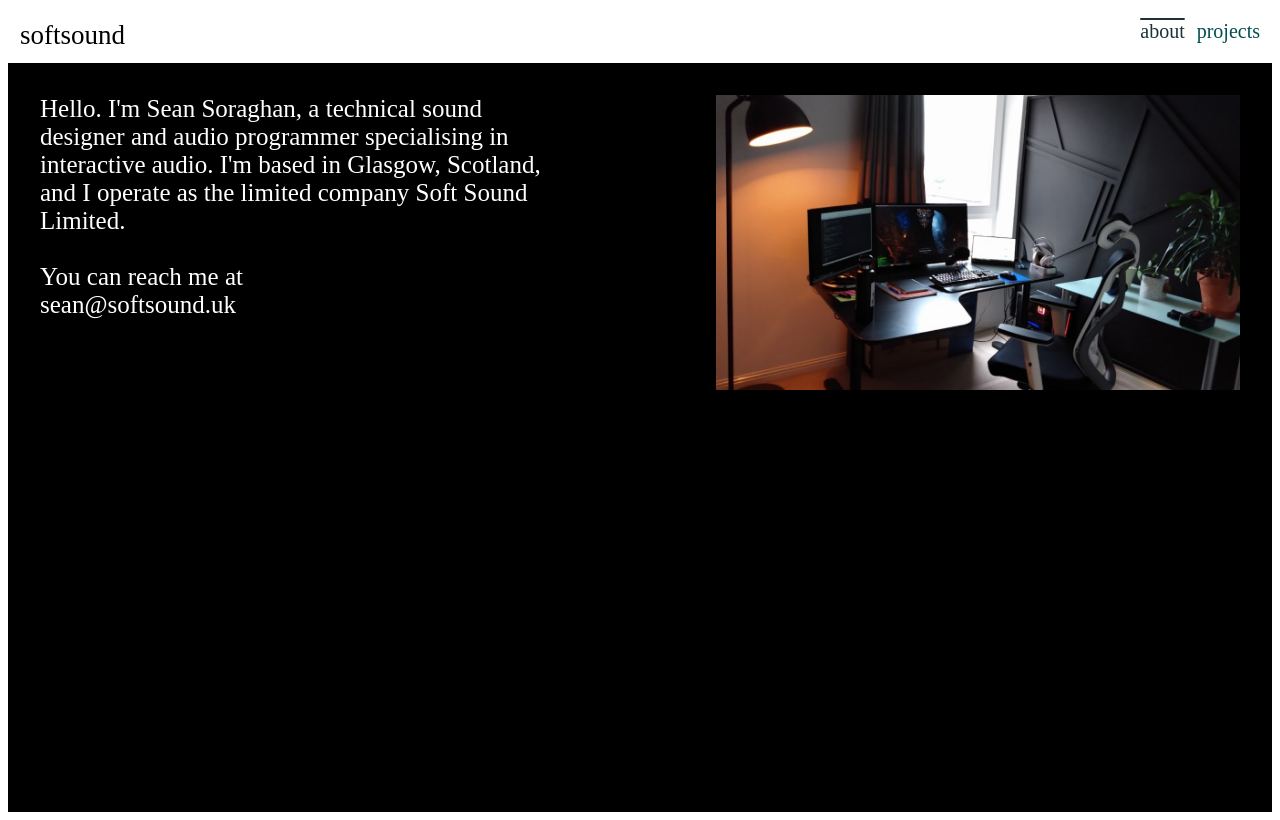
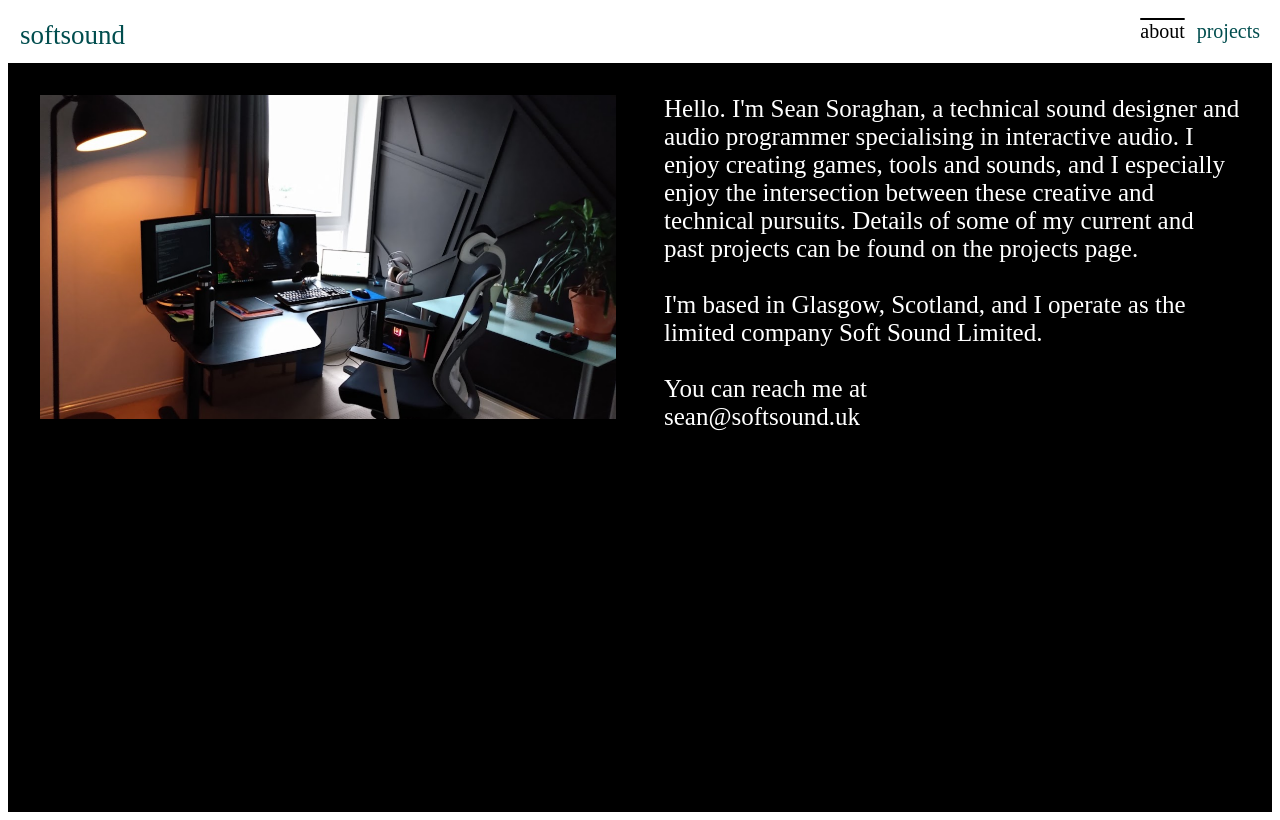
Before and after one commit to SeanSoraghan/softsound, a Gatsby site: page /about in a window 1280 px wide. Built offline with nearby package versions, Linux system fonts and the light colour scheme; Gatsby itself is replaced by a stand-in of ours.

Commit message:
Updated about page

```diff
--- a/src/components/styled-components.ts
+++ b/src/components/styled-components.ts
@@ -1,4 +1,5 @@
 import * as Layout from "../utils/LayoutConstants"
+import * as Colours from "../utils/Colours"
 import styled from "styled-components"
 import { Link } from "gatsby"
 
@@ -212,13 +213,13 @@ export const StyledLink = styled(Link)`
 `
 
 export const StyledLinkHome = styled(Link)`
-  color: black;
+  color: #014D4E;
   text-decoration: none;
   font-weight: 400;
 `
 
 export const InactiveLinkCurrentPage = styled.div`
-  color: #1b3234ff;
+  color: black;
   text-decoration: overline;
 `
 
--- a/src/content/projects-content.ts
+++ b/src/content/projects-content.ts
@@ -1,5 +1,5 @@
 export const Projects = {
-    bgText: "I'm currently helping with technical sound design for the upcoming Baldur's Gate III, working with the fantastic audio team at Larian Studios. " +
+    bgText: "I'm currently helping with technical sound design for the upcoming 'Baldur's Gate III', working with the fantastic audio team at Larian Studios. " +
         "It's something of a dream project to work on for me; Divinity Original Sin II was one of my favourite games in recent memory." +
         "\n\nAs a technical sound designer on the project, I'm writing a lot of Python scripts for Wwise, helping smooth out the workflow of the asset generation pipeline. " +
         "I'm also helping out with technical implementation both in Wwise and in Larian's in-house game engine, as well as working on sound design and sound systemics.",
--- a/src/pages/about.tsx
+++ b/src/pages/about.tsx
@@ -4,7 +4,10 @@ import { StaticImage } from 'gatsby-plugin-image'
 import * as SC from "../components/styled-components"
 import HeaderNavBar from "../components/HeaderNavBarComponent"
 
-const aboutText: string = "Hello. I'm Sean Soraghan, a technical sound designer and audio programmer specialising in interactive audio. I'm based in Glasgow, Scotland, and I operate as the limited company Soft Sound Limited.\n\nYou can reach me at "
+const aboutText: string = "Hello. I'm Sean Soraghan, a technical sound designer and audio programmer specialising in interactive audio. " +
+    "I enjoy creating games, tools and sounds, and I especially enjoy the intersection between these creative and technical pursuits. " +
+    "Details of some of my current and past projects can be found on the projects page." +
+    "\n\nI'm based in Glasgow, Scotland, and I operate as the limited company Soft Sound Limited.\n\nYou can reach me at "
 const AboutPage: React.FC<PageProps> = () =>
 {
     return (
@@ -13,7 +16,7 @@ const AboutPage: React.FC<PageProps> = () =>
             <SC.OuterWrapper>
                 <SC.ContentWrapper>
                     <SC.MediaWrapper>
-                        <SC.MediaTextWrapper reverseImageTextOrder>
+                        <SC.MediaTextWrapper>
                             <SC.Media><StaticImage alt="" src={'../images/office.png'} aspectRatio={1920 / 1080} /></SC.Media>
                             <SC.AboutMediaTextEmailWrapper><SC.AboutMediaText>{aboutText}</SC.AboutMediaText><SC.AboutMediaTextBold>sean@softsound.uk</SC.AboutMediaTextBold></SC.AboutMediaTextEmailWrapper>
                         </SC.MediaTextWrapper>
--- /dev/null
+++ b/src/utils/Colours.ts
@@ -0,0 +1 @@
+export const darkteal: string = "#1b3234ff";
--- a/src/utils/LayoutConstants.ts
+++ b/src/utils/LayoutConstants.ts
@@ -20,7 +20,7 @@ export const DESKTOP_BREAKPOINT: string = "1280px";
 export const DESKTOP_CONTENT_MAX_WIDTH: string = "1500px";
 export const DESKTOP_NAV_BAR_TEXT_HEIGHT_PX: string = "27px";
 export const DESKTOP_MEDIA_TEXT_LARGE_SIZE: string = "48px";
-export const DESKTOP_MEDIA_TEXT_GAP: string = "152px";
+export const DESKTOP_MEDIA_TEXT_GAP: string = "48px";
 export const DESKTOP_HOME_MEDIA_TEXT_GAP: string = "0px";
 export const DESKTOP_HEADER_FONT_SIZE: string = "27px";
 export const DESKTOP_SUBPAGE_LINK_FONT_SIZE: string = "20px";
```
